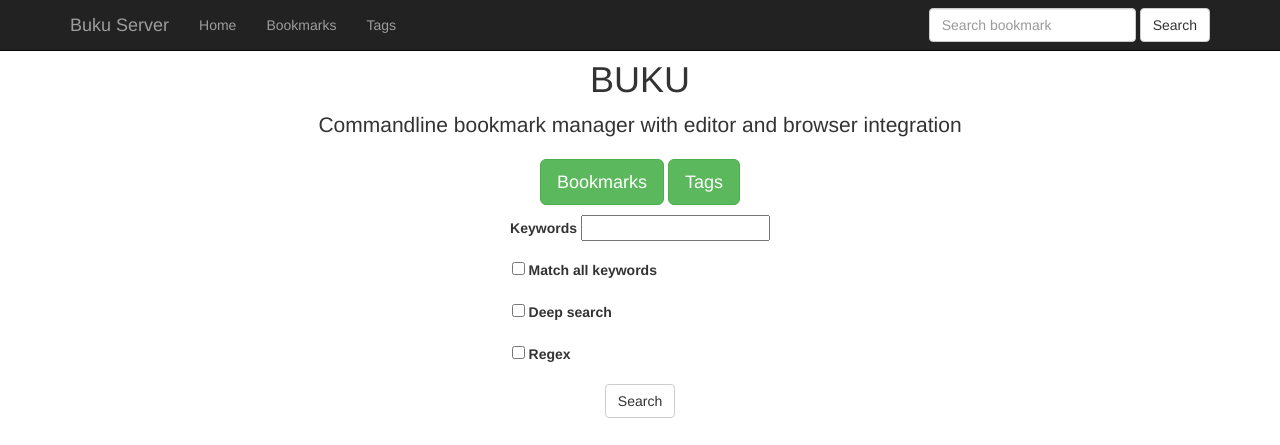
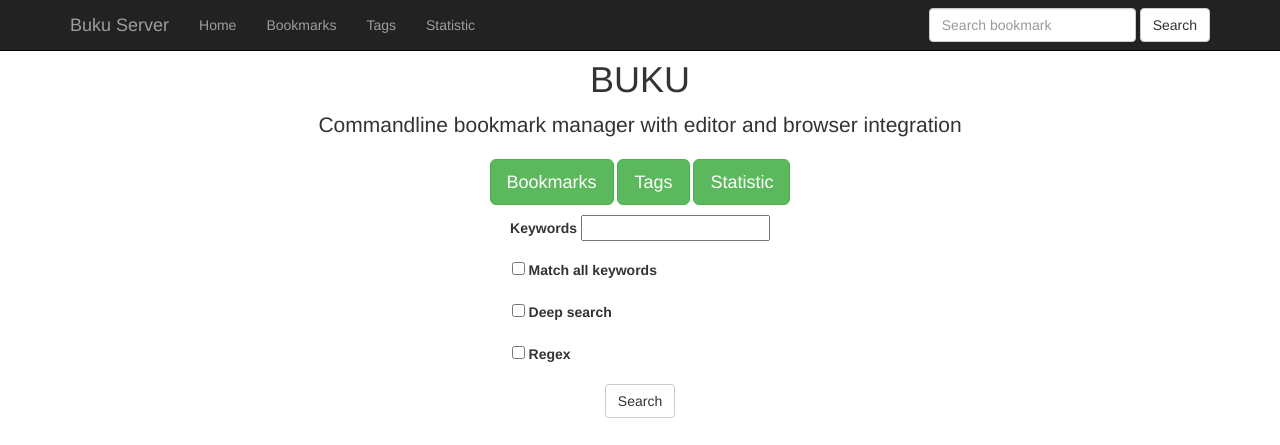
Before and after one commit to jarun/buku, a Flask app: page / in a window 1280 px wide. Shown: the top 445 px of the page. Run offline with Flask 2, Linux system fonts and the light colour scheme; parts of the project's set-up code (start-up, migrations or seed data) failed here and were passed over; some libraries are stand-ins or nearby versions.

Commit message:
chg: dev: add link to statistic page

```diff
--- a/bukuserver/templates/bukuserver/base.html
+++ b/bukuserver/templates/bukuserver/base.html
@@ -25,6 +25,7 @@
         <li><a href="{{url_for('index')}}">Home</a></li>
         <li><a href="{{url_for('bookmarks-html')}}">Bookmarks</a></li>
         <li><a href="{{url_for('get_tags-html')}}">Tags</a></li>
+        <li><a href="{{url_for('statistic')}}">Statistic</a></li>
       </ul>
       <form class="navbar-form navbar-right" action="{{url_for('search_bookmarks-html')}}" method="GET">
         <div class="form-group">
--- a/bukuserver/templates/bukuserver/index.html
+++ b/bukuserver/templates/bukuserver/index.html
@@ -8,6 +8,7 @@
     <p>
       <a class="btn btn-lg btn-success" href="{{url_for('bookmarks-html')}}" role="button">Bookmarks</a>
       <a class="btn btn-lg btn-success" href="{{url_for('get_tags-html')}}" role="button">Tags</a>
+      <a class="btn btn-lg btn-success" href="{{url_for('statistic')}}" role="button">Statistic</a>
     </p>
     <div class=" col-md-4 col-md-offset-4">
       {{show_bookmarks_search_form(checkbox_class="text-left col-sm-offset-2")}}
```
